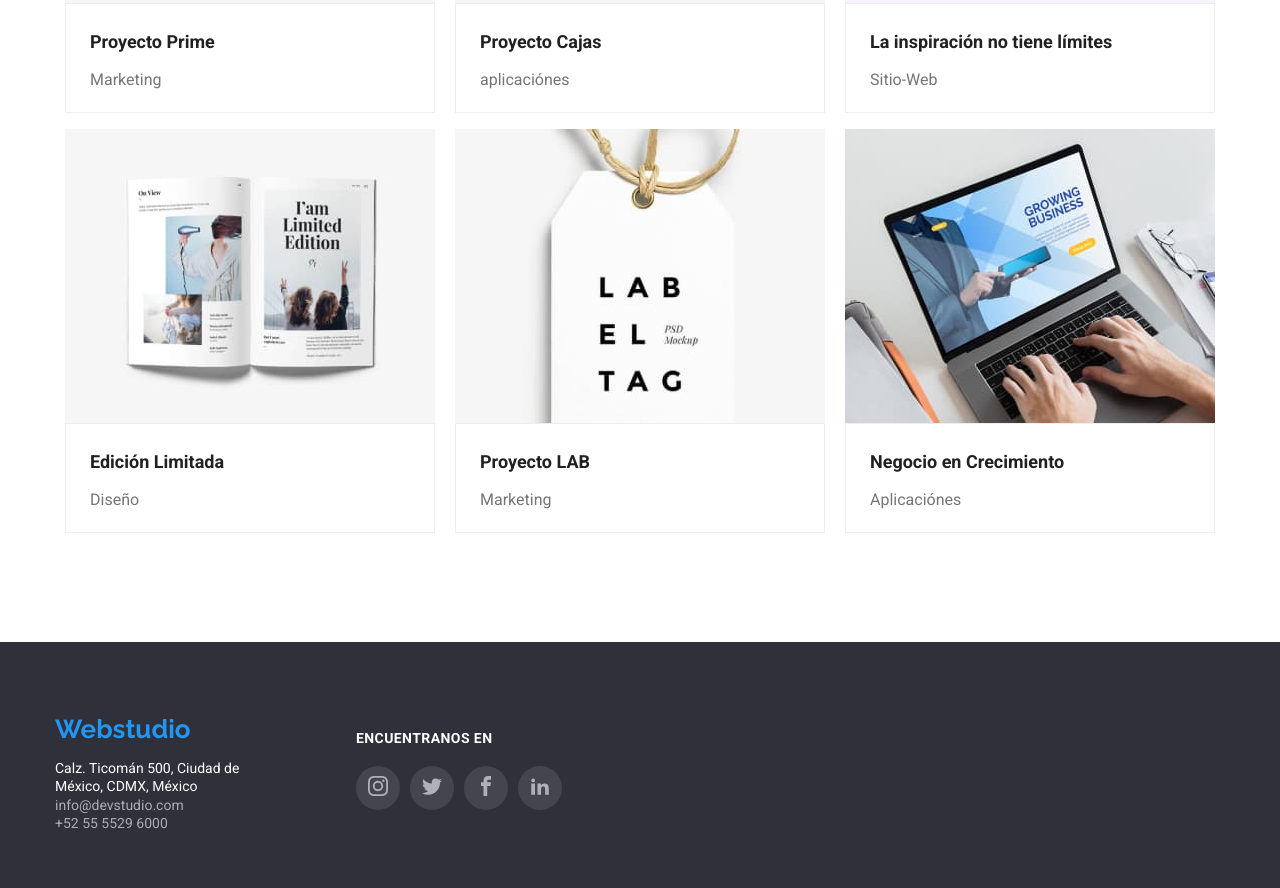
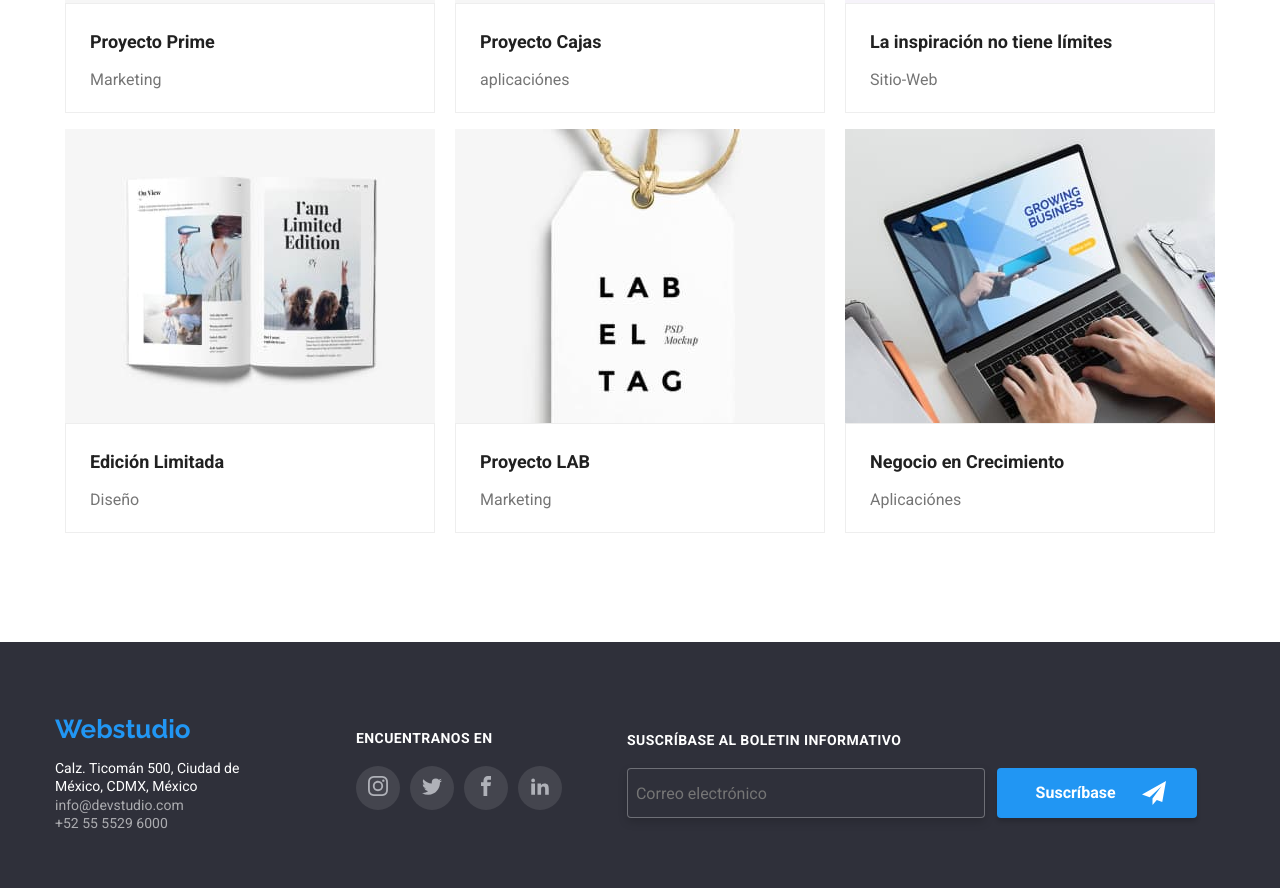
Before and after one commit to juan9129/goit-markup-hw-06, a plain HTML site: page portafolio.html in a window 1280 px wide. Shown: the part 945-1833 px from the top of the page. Drawn offline with nearby package versions, Linux system fonts and the light colour scheme.

Commit message:
tarea-6-1-footer

```diff
--- a/portafolio.html
+++ b/portafolio.html
@@ -286,12 +286,36 @@
                 </svg>
               </a>
             </li>
-            <div class="footer-social-media-icon-container">
+            <li class="footer-social-media-icon-container">
               <a href="#">
                 <svg class="svg-class-our-team-members" widht="20" height="20">
                   <use href="./images/icons.svg#icon-linkedin2" class="our-team-icons-use"></use>
                 </svg>
               </a>
+            </li>
+          </ul>
+        </div>
+        <div>
+          <ul class="footer-form-container">
+            <li>
+              <h3 class="footer-form-tittle">SUSCRÍBASE AL BOLETIN INFORMATIVO</h3>
+            </li>
+            <li>
+              <form action="" class="form-and-button-container">
+                  <label for="Email">
+                  <input  class="footer-input" name="Email" id="Email" type="text" placeholder="  Correo electrónico">
+                  </label>
+                  <a href="#">
+                    <button= type="submit"  class="footer-form-button">Suscríbase
+                      <a href="#">
+                        <svg class="svg-class-footer-button-form" widht="24" height="24">
+                          <use href="./images/icons.svg#icon-enviar-cono"class="icon-plane"></use>
+                        </svg>
+                      </a>
+                    </button>
+                  </a>
+              </form>
+            </li>
           </ul>
         </div>
     </footer>
```
